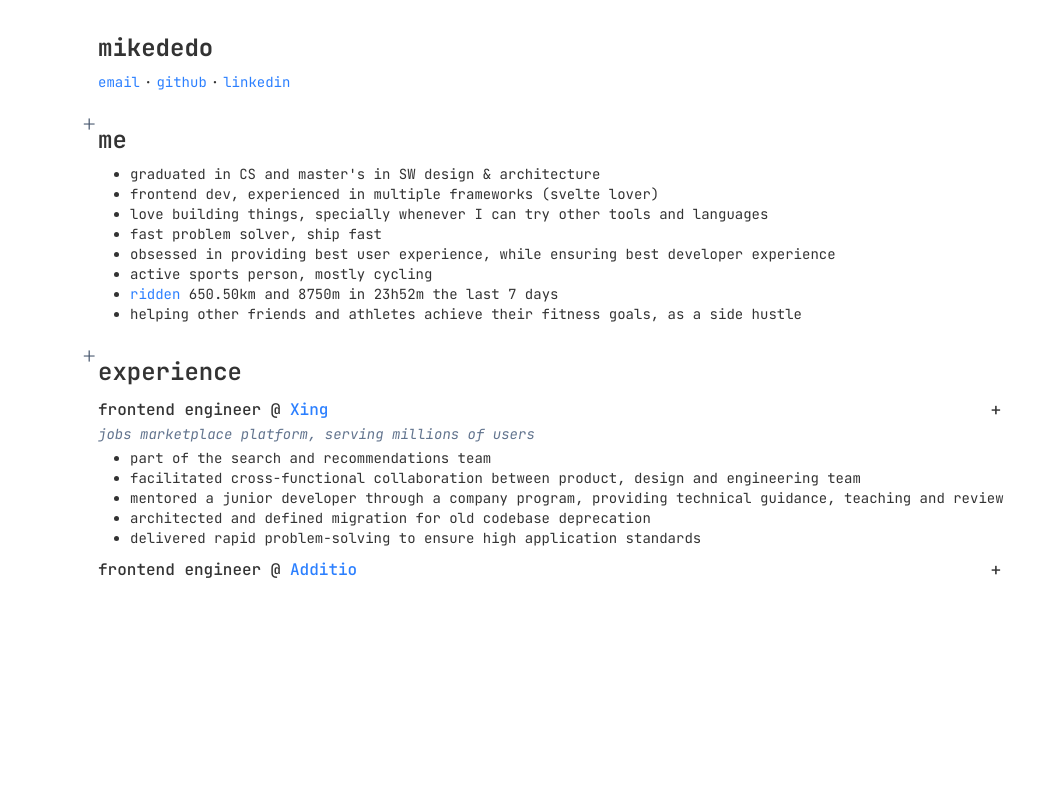
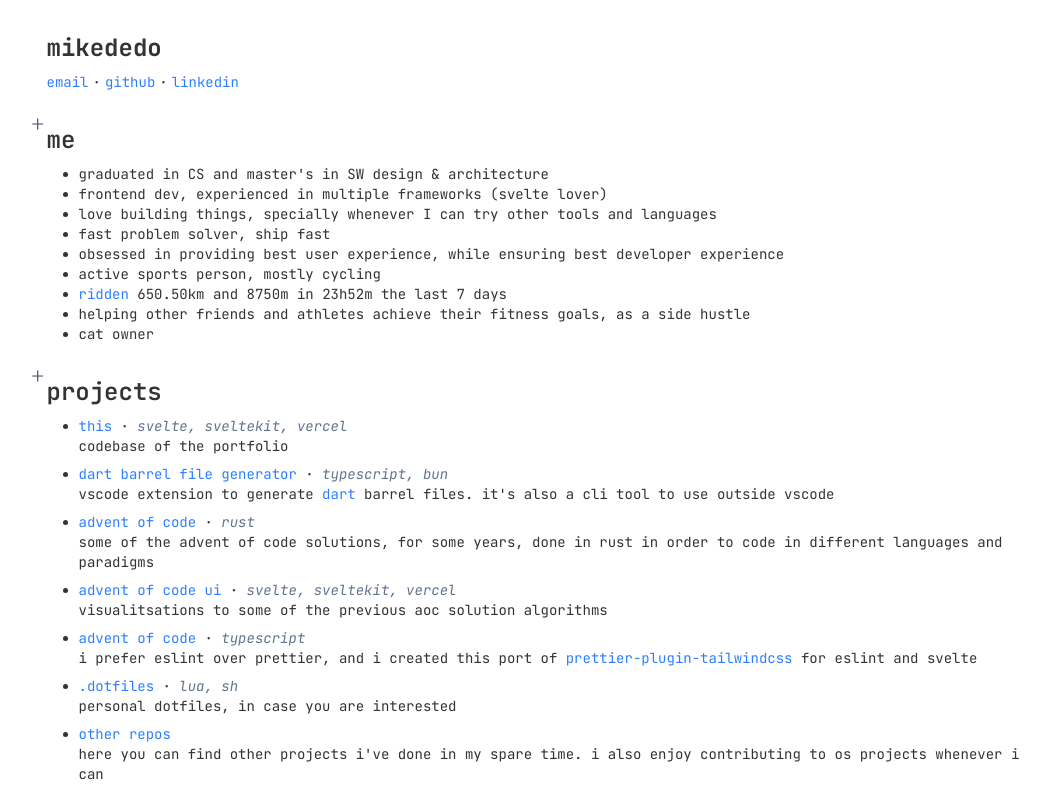
Before and after one commit to mikededo/portfolio, a SvelteKit app: page / in a window 1280 px wide. Shown: the top 800 px of the page, without its empty margins (86-1134 px from the left). Built offline with nearby package versions, Linux system fonts and the light colour scheme.

Commit message:
feat: add projects

```diff
--- a/eslint.config.mjs
+++ b/eslint.config.mjs
@@ -90,7 +90,7 @@ export default antfu(
     plugins: { 'svelte-tailwindcss': svelteTailwindcss },
     rules: {
       'svelte-tailwindcss/sort-classes': ['error', {
-        callees: ['twMerge'],
+        callees: ['tv'],
         config: './src/app.css',
         removeDuplicates: true
       }]
--- a/package.json
+++ b/package.json
@@ -35,6 +35,8 @@
   "type": "module",
   "dependencies": {
     "neverthrow": "^8.2.0",
+    "tailwind-merge": "3.3.1",
+    "tailwind-variants": "2.0.0",
     "valibot": "^1.1.0"
   }
 }
--- a/src/app.css
+++ b/src/app.css
@@ -8,6 +8,7 @@
 html {
   color: #333;
   font-family: 'JetBrains Mono', monospace;
+  scrollbar-gutter: stable;
 }
 
 @theme {
--- /dev/null
+++ b/src/lib/components/cookie-consent.svelte
@@ -0,0 +1,84 @@
+<script lang="ts" module>
+    import { tv } from 'tailwind-variants';
+
+    export const DENY_ANALYTICS = 'deny-analytics';
+
+    const buttonStyles = tv({
+        base: 'cursor-pointer px-4 py-1.5 transition-colors',
+        defaultVariants: { type: 'secondary' },
+        variants: {
+            type: {
+                primary: 'bg-slate-300 hover:bg-slate-200',
+                secondary: 'bg-slate-100 hover:bg-slate-200'
+            }
+        }
+    });
+</script>
+
+<script lang="ts">
+    import { onMount } from 'svelte';
+    import { quintOut } from 'svelte/easing';
+    import { fly, slide } from 'svelte/transition';
+
+    let show = $state(false);
+    let knowMore = $state(false);
+
+    onMount(() => {
+        if (!window.localStorage) {
+            return;
+        }
+
+        show = window.localStorage.getItem(DENY_ANALYTICS) === null;
+    });
+
+    const onDeny = () => {
+        if (window.localStorage) {
+            window.localStorage.setItem(DENY_ANALYTICS, 'true');
+        }
+        show = false;
+    };
+
+    const onAccept = () => {
+        if (window.localStorage) {
+            window.localStorage.setItem(DENY_ANALYTICS, 'false');
+        }
+
+        show = false;
+    };
+
+    const onKnowMore = () => {
+        knowMore = !knowMore;
+    };
+</script>
+
+{#if show}
+    <div
+        class="fixed right-2 bottom-2 left-2 z-50 border border-slate-300 bg-white p-3 text-sm sm:right-0 sm:left-auto sm:max-w-sm"
+        transition:fly={{ easing: quintOut, y: 28 }}
+    >
+        <p class="mb-2">
+            This site uses tracking technologies. You may opt in or opt out of the use of these technologies.
+        </p>
+        {#if knowMore}
+            <p
+                class="mb-4 origin-bottom"
+                transition:slide={{ duration: 250, easing: quintOut }}
+            >
+                The site does not track any personal information nor any sensitive data! It tracks page visits, and other things that can help me provide a better experience to the site! Since I'm using Vercel's integrated tracking, check:
+                <a class="text-peach hover:underline" href="https://vercel.com/docs/analytics/privacy-policy#privacy-and-compliance">Vercel's conditions</a>
+                You can completely opt out of analytics without being able to use the site at it's 100%!
+            </p>
+        {/if}
+        <div class="flex justify-end gap-2">
+            <button class={buttonStyles({ class: 'mr-auto' })} onclick={onKnowMore}>
+                {knowMore ? 'Close' : 'Know more'}
+            </button>
+            <button class={buttonStyles()} onclick={onDeny}>
+                Deny
+            </button>
+            <button class={buttonStyles({ type: 'primary' })} onclick={onAccept}>
+                Accept
+            </button>
+        </div>
+    </div>
+{/if}
--- a/src/lib/components/index.ts
+++ b/src/lib/components/index.ts
@@ -1 +1,2 @@
 export { default as AnimatedNumber } from './animated-number.svelte';
+export { default as CookieConsent, DENY_ANALYTICS } from './cookie-consent.svelte';
--- a/src/routes/+page.svelte
+++ b/src/routes/+page.svelte
@@ -3,7 +3,7 @@
 
     import type { PageData } from './$types';
 
-    import { quadOut } from 'svelte/easing';
+    import { quintOut } from 'svelte/easing';
     import { SvelteSet } from 'svelte/reactivity';
     import { slide as baseSlide } from 'svelte/transition';
 
@@ -55,7 +55,7 @@
     <title>Miquel de Domingo</title>
 </svelte:head>
 
-<main class="mx-auto w-full md:w-3/4">
+<main class="mx-auto w-full md:w-5/6">
     <h1 class="mb-2 text-2xl font-bold">mikededo</h1>
     <div class="flex gap-1 text-sm">
         {#each URLS as { href, name }, i}
@@ -84,6 +84,79 @@
         <li>
             helping other friends and athletes achieve their fitness goals, as a side hustle
         </li>
+        <li>cat owner</li>
+    </ul>
+
+    <h2>projects</h2>
+    <ul class="ml-8 list-disc space-y-2 text-sm">
+        <li>
+            <p>
+                {@render link('https://github.com/mikededo/portfolio', 'this')}
+                &centerdot;
+                <span class="text-slate-500 italic">svelte, sveltekit, vercel</span>
+            </p>
+            <p>codebase of the portfolio</p>
+        </li>
+        <li>
+            <p>
+                {@render link('https://github.com/mikededo/dart-barrel-file-generator', 'dart barrel file generator')}
+                &centerdot;
+                <span class="text-slate-500 italic">typescript, bun</span>
+            </p>
+            <p>
+                vscode extension to generate
+                {@render link('https://dart.dev', 'dart')}
+                barrel files. it's also a cli tool to use outside vscode
+            </p>
+        </li>
+        <li>
+            <p>
+                {@render link('https://github.com/mikededo/advent', 'advent of code')}
+                &centerdot;
+                <span class="text-slate-500 italic">rust</span>
+            </p>
+            <p>
+                some of the advent of code solutions, for some
+                years, done in rust in order to code in different languages and
+                paradigms
+            </p>
+        </li>
+        <li>
+            <p>
+                {@render link('https://github.com/mikededo/advent', 'advent of code ui')}
+                &centerdot;
+                <span class="text-slate-500 italic">svelte, sveltekit, vercel</span>
+            </p>
+            <p>visualitsations to some of the previous aoc solution algorithms</p>
+        </li>
+        <li>
+            <p>
+                {@render link('https://github.com/mikededo/eslint-plugin-svelte-tailwindcss', 'advent of code')}
+                &centerdot;
+                <span class="text-slate-500 italic">typescript</span>
+            </p>
+            <p>
+                i prefer eslint over prettier, and i created this port of
+                {@render link('https://github.com/tailwindlabs/prettier-plugin-tailwindcss', 'prettier-plugin-tailwindcss')}
+                for eslint and svelte </p>
+        </li>
+        <li>
+            <p>
+                {@render link('https://github.com/mikededo/.dotfiles', '.dotfiles')}
+                &centerdot;
+                <span class="text-slate-500 italic">lua, sh</span>
+            </p>
+            <p>personal dotfiles, in case you are interested</p>
+        </li>
+        <li>
+            <p>
+                {@render link('https://github.com/mikededo?tab=repositories', 'other repos')}
+            </p>
+            <p>
+                here you can find other projects i've done in my spare time. i
+                also enjoy contributing to os projects whenever i can
+            </p>
+        </li>
     </ul>
 
     <h2>experience</h2>
@@ -100,7 +173,7 @@
                     </button>
                 </header>
                 {#if expanded.has('xing')}
-                    <div class="text-sm" transition:fadeSlide={{ duration: 100, easing: quadOut }}>
+                    <div class="text-sm" transition:fadeSlide={{ duration: 100, easing: quintOut }}>
                         <p class="mb-1 text-slate-500 italic">
                             jobs marketplace platform, serving millions of users
                         </p>
@@ -127,7 +200,7 @@
                     </button>
                 </header>
                 {#if expanded.has('additio')}
-                    <div class="text-sm" transition:fadeSlide={{ duration: 100, easing: quadOut }}>
+                    <div class="text-sm" transition:fadeSlide={{ duration: 100, easing: quintOut }}>
                         <p class="mb-1 text-slate-500 italic">educational technology platform</p>
                         <ul class="ml-8 list-disc">
                             <li>designed architecture for multiple React applications within the Additio App</li>
```
Also changed, not shown: 1 other file (tests, documents, lock files or other folders).
